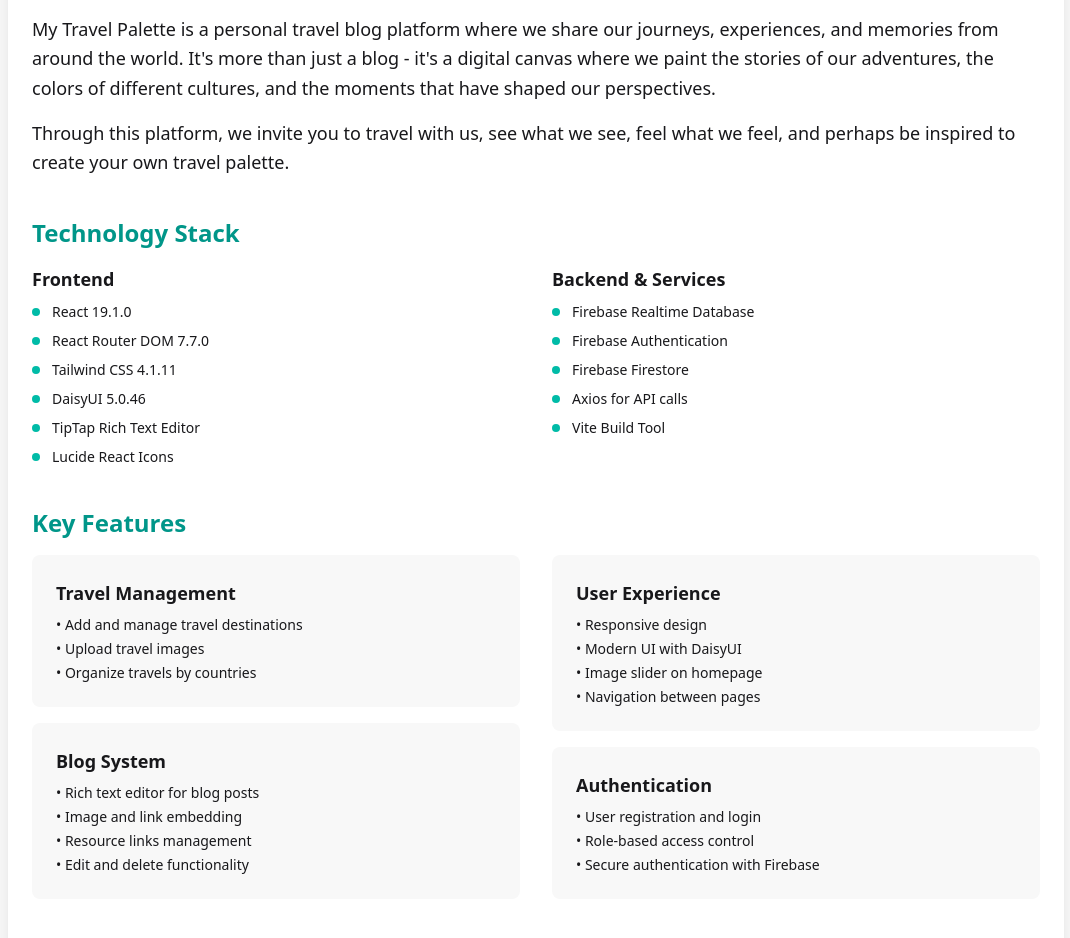
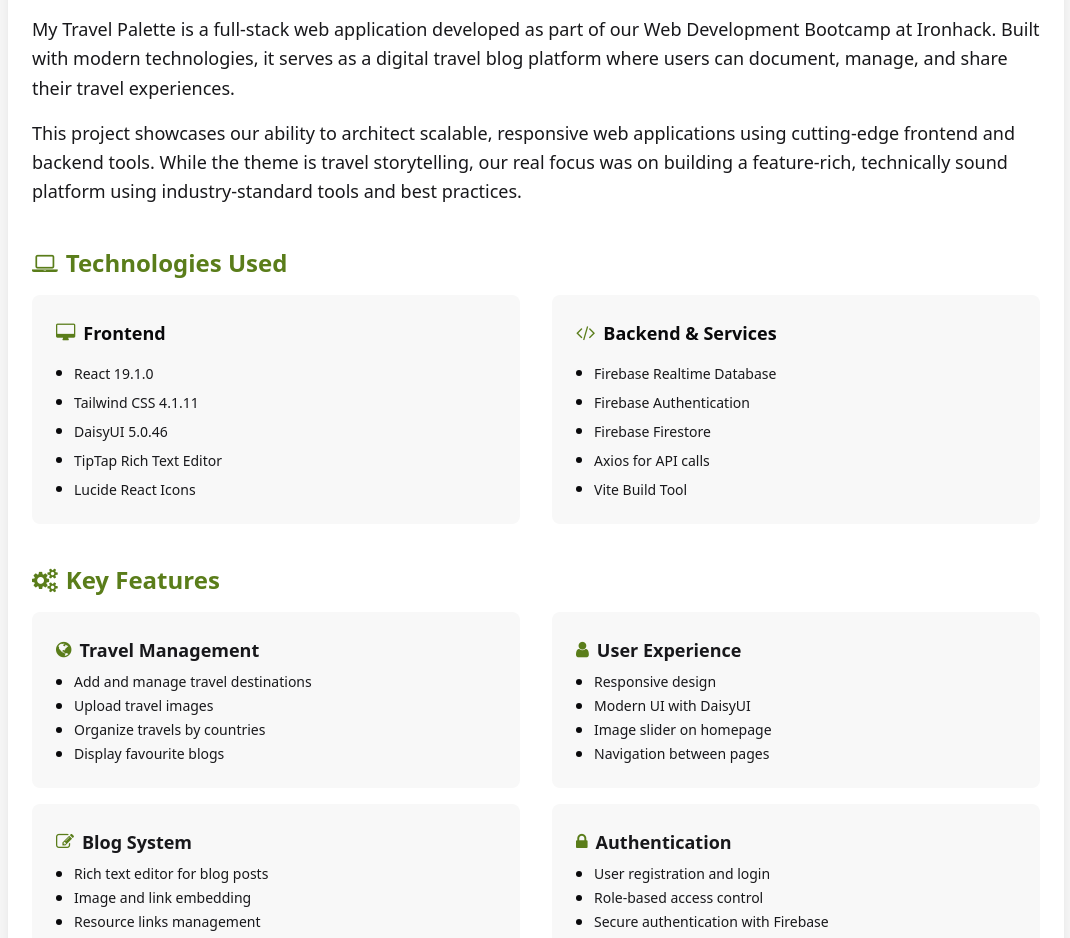
Before and after one commit to my-travel-palette/my-travel-palette, a React (Vite) app: page /about-me in a window 1280 px wide. Shown: the part 432-1370 px from the top of the page, without its empty margins (104-1174 px from the left). Built offline with nearby package versions, Linux system fonts and the light colour scheme; no server answers.

Commit message:
fix: udate About Us page

```diff
--- a/src/pages/AboutUsPage.jsx
+++ b/src/pages/AboutUsPage.jsx
@@ -6,13 +6,13 @@
       <div className="container mx-auto px-4 sm:px-6 lg:px-12 max-w-6xl">
         <div className="card bg-base-100 shadow-xl">
           <div className="card-body">
-            <h1 className="text-4xl font-bold text-center mb-8 text-teal-700">
+            <h1 className="text-4xl font-bold text-center mb-8 text-[#5a7d1a]">
               About Us
             </h1>
 
             {/* Project Team */}
             <div className="mb-8">
-              <h2 className="text-2xl font-semibold mb-4 text-teal-600">
+              <h2 className="text-2xl font-semibold mb-4 text-[#5a7d1a]">
                 Project Team
               </h2>
               <div className="grid grid-cols-1 md:grid-cols-2 gap-6">
@@ -37,113 +37,60 @@
 
             {/* Project Description */}
             <div className="mb-8">
-              <h2 className="text-2xl font-semibold mb-4 text-teal-600">
+              <h2 className="text-2xl font-semibold mb-4 text-[#5a7d1a]">
                 About My Travel Palette
               </h2>
               <p className="text-lg leading-relaxed mb-4">
-                My Travel Palette is a personal travel blog platform where we
-                share our journeys, experiences, and memories from around the
-                world. It's more than just a blog - it's a digital canvas where
-                we paint the stories of our adventures, the colors of different
-                cultures, and the moments that have shaped our perspectives.
+                My Travel Palette is a full-stack web application developed as
+                part of our Web Development Bootcamp at Ironhack. Built with
+                modern technologies, it serves as a digital travel blog platform
+                where users can document, manage, and share their travel
+                experiences.
               </p>
               <p className="text-lg leading-relaxed">
-                Through this platform, we invite you to travel with us, see what
-                we see, feel what we feel, and perhaps be inspired to create
-                your own travel palette.
+                This project showcases our ability to architect scalable,
+                responsive web applications using cutting-edge frontend and
+                backend tools. While the theme is travel storytelling, our real
+                focus was on building a feature-rich, technically sound platform
+                using industry-standard tools and best practices.
               </p>
             </div>
 
             {/* Tech Stack */}
             <div className="mb-8">
-              <h2 className="text-2xl font-semibold mb-4 text-teal-600">
-                Technology Stack
-              </h2>
-              <div className="grid grid-cols-1 lg:grid-cols-2 gap-8">
-                <div>
-                  <h3 className="text-lg font-semibold mb-2">Frontend</h3>
-                  <ul className="space-y-2">
-                    <li className="flex items-center">
-                      <span className="w-2 h-2 bg-teal-500 rounded-full mr-3"></span>
-                      React 19.1.0
-                    </li>
-                    <li className="flex items-center">
-                      <span className="w-2 h-2 bg-teal-500 rounded-full mr-3"></span>
-                      React Router DOM 7.7.0
-                    </li>
-                    <li className="flex items-center">
-                      <span className="w-2 h-2 bg-teal-500 rounded-full mr-3"></span>
-                      Tailwind CSS 4.1.11
-                    </li>
-                    <li className="flex items-center">
-                      <span className="w-2 h-2 bg-teal-500 rounded-full mr-3"></span>
-                      DaisyUI 5.0.46
-                    </li>
-                    <li className="flex items-center">
-                      <span className="w-2 h-2 bg-teal-500 rounded-full mr-3"></span>
-                      TipTap Rich Text Editor
-                    </li>
-                    <li className="flex items-center">
-                      <span className="w-2 h-2 bg-teal-500 rounded-full mr-3"></span>
-                      Lucide React Icons
-                    </li>
-                  </ul>
-                </div>
-                <div>
-                  <h3 className="text-lg font-semibold mb-2">
-                    Backend & Services
-                  </h3>
-                  <ul className="space-y-2">
-                    <li className="flex items-center">
-                      <span className="w-2 h-2 bg-teal-500 rounded-full mr-3"></span>
-                      Firebase Realtime Database
-                    </li>
-                    <li className="flex items-center">
-                      <span className="w-2 h-2 bg-teal-500 rounded-full mr-3"></span>
-                      Firebase Authentication
-                    </li>
-                    <li className="flex items-center">
-                      <span className="w-2 h-2 bg-teal-500 rounded-full mr-3"></span>
-                      Firebase Firestore
-                    </li>
-                    <li className="flex items-center">
-                      <span className="w-2 h-2 bg-teal-500 rounded-full mr-3"></span>
-                      Axios for API calls
-                    </li>
-                    <li className="flex items-center">
-                      <span className="w-2 h-2 bg-teal-500 rounded-full mr-3"></span>
-                      Vite Build Tool
-                    </li>
-                  </ul>
-                </div>
-              </div>
-            </div>
-
-            {/* Features */}
-            <div className="mb-8">
-              <h2 className="text-2xl font-semibold mb-4 text-teal-600">
-                Key Features
+              <h2 className="text-xl md:text-2xl font-semibold mb-4 text-[#5a7d1a] flex items-center gap-2">
+                <i className="fa fa-laptop text-base md:text-xl"></i>
+                Technologies Used
               </h2>
               <div className="grid grid-cols-1 lg:grid-cols-2 gap-8">
                 <div className="space-y-4">
                   <div className="card bg-base-200">
                     <div className="card-body">
-                      <h3 className="card-title text-lg">Travel Management</h3>
-                      <ul className="text-sm space-y-1">
-                        <li>• Add and manage travel destinations</li>
-                        <li>• Upload travel images</li>
-                        <li>• Organize travels by countries</li>
-                      </ul>
-                    </div>
-                  </div>
-                  <div className="card bg-base-200">
-                    <div className="card-body">
-                      <h3 className="card-title text-lg">Blog System</h3>
-                      <ul className="text-sm space-y-1">
-                        <li>• Rich text editor for blog posts</li>
-                        <li>• Image and link embedding</li>
-                        <li>• Resource links management</li>
-                        <li>• Edit and delete functionality</li>
+                      <h3 className="text-lg font-semibold mb-2 flex items-center gap-2 text-neutral">
+                        <i className="fa fa-desktop text-base md:text-lg text-[#5a7d1a]"></i>
+                        Frontend
+                      </h3>
+                      <ul className="space-y-2">
+                        <li className="flex items-center">
+                          <span className="w-1.5 h-1.5 bg-neutral rounded-full mr-3"></span>
+                          React 19.1.0
+                        </li>
+                        <li className="flex items-center">
+                          <span className="w-1.5 h-1.5 bg-neutral rounded-full mr-3"></span>
+                          Tailwind CSS 4.1.11
+                        </li>
+                        <li className="flex items-center">
+                          <span className="w-1.5 h-1.5 bg-neutral rounded-full mr-3"></span>
+                          DaisyUI 5.0.46
+                        </li>
+                        <li className="flex items-center">
+                          <span className="w-1.5 h-1.5 bg-neutral rounded-full mr-3"></span>
+                          TipTap Rich Text Editor
+                        </li>
+                        <li className="flex items-center">
+                          <span className="w-1.5 h-1.5 bg-neutral rounded-full mr-3"></span>
+                          Lucide React Icons
+                        </li>
                       </ul>
                     </div>
                   </div>
@@ -151,22 +98,146 @@
                 <div className="space-y-4">
                   <div className="card bg-base-200">
                     <div className="card-body">
-                      <h3 className="card-title text-lg">User Experience</h3>
+                      <h3 className="text-lg font-semibold mb-2 flex items-center gap-2 text-neutral">
+                        <i className="fa fa-code text-base md:text-lg text-[#5a7d1a]"></i>
+                        Backend & Services
+                      </h3>
+                      <ul className="space-y-2">
+                        <li className="flex items-center">
+                          <span className="w-1.5 h-1.5 bg-neutral rounded-full mr-3"></span>
+                          Firebase Realtime Database
+                        </li>
+                        <li className="flex items-center">
+                          <span className="w-1.5 h-1.5 bg-neutral rounded-full mr-3"></span>
+                          Firebase Authentication
+                        </li>
+                        <li className="flex items-center">
+                          <span className="w-1.5 h-1.5 bg-neutral rounded-full mr-3"></span>
+                          Firebase Firestore
+                        </li>
+                        <li className="flex items-center">
+                          <span className="w-1.5 h-1.5 bg-neutral rounded-full mr-3"></span>
+                          Axios for API calls
+                        </li>
+                        <li className="flex items-center">
+                          <span className="w-1.5 h-1.5 bg-neutral rounded-full mr-3"></span>
+                          Vite Build Tool
+                        </li>
+                      </ul>
+                    </div>
+                  </div>
+                </div>
+              </div>
+            </div>
+
+            {/* Features */}
+            <div className="mb-8">
+              <h2 className="text-xl md:text-2xl font-semibold mb-4 text-[#5a7d1a] flex items-center gap-2">
+                <i className="fa fa-cogs text-base md:text-xl"></i>
+                Key Features
+              </h2>
+
+              <div className="grid grid-cols-1 lg:grid-cols-2 gap-8">
+                <div className="space-y-4">
+                  <div className="card bg-base-200">
+                    <div className="card-body">
+                      <h3 className="card-title text-lg flex items-center gap-2">
+                        <i className="fa fa-globe text-base md:text-lg text-[#5a7d1a]"></i>
+                        Travel Management
+                      </h3>
                       <ul className="text-sm space-y-1">
-                        <li>• Responsive design</li>
-                        <li>• Modern UI with DaisyUI</li>
-                        <li>• Image slider on homepage</li>
-                        <li>• Navigation between pages</li>
+                        <li className="flex items-center">
+                          <span className="w-1.5 h-1.5 bg-neutral rounded-full mr-3"></span>
+                          Add and manage travel destinations
+                        </li>
+                        <li className="flex items-center">
+                          <span className="w-1.5 h-1.5 bg-neutral rounded-full mr-3"></span>{" "}
+                          Upload travel images
+                        </li>
+                        <li className="flex items-center">
+                          <span className="w-1.5 h-1.5 bg-neutral rounded-full mr-3"></span>{" "}
+                          Organize travels by countries
+                        </li>
+                        <li className="flex items-center">
+                          <span className="w-1.5 h-1.5 bg-neutral rounded-full mr-3"></span>{" "}
+                          Display favourite blogs
+                        </li>
                       </ul>
                     </div>
                   </div>
                   <div className="card bg-base-200">
                     <div className="card-body">
-                      <h3 className="card-title text-lg">Authentication</h3>
+                      <h3 className="card-title text-lg flex items-center gap-2">
+                        <i className="fa fa-pencil-square-o text-base md:text-lg text-[#5a7d1a]"></i>
+                        Blog System
+                      </h3>
                       <ul className="text-sm space-y-1">
-                        <li>• User registration and login</li>
-                        <li>• Role-based access control</li>
-                        <li>• Secure authentication with Firebase</li>
+                        <li className="flex items-center">
+                          <span className="w-1.5 h-1.5 bg-neutral rounded-full mr-3"></span>{" "}
+                          Rich text editor for blog posts
+                        </li>
+                        <li className="flex items-center">
+                          <span className="w-1.5 h-1.5 bg-neutral rounded-full mr-3"></span>{" "}
+                          Image and link embedding
+                        </li>
+                        <li className="flex items-center">
+                          <span className="w-1.5 h-1.5 bg-neutral rounded-full mr-3"></span>{" "}
+                          Resource links management
+                        </li>
+                        <li className="flex items-center">
+                          <span className="w-1.5 h-1.5 bg-neutral rounded-full mr-3"></span>{" "}
+                          Edit and delete functionality
+                        </li>
+                      </ul>
+                    </div>
+                  </div>
+                </div>
+                <div className="space-y-4">
+                  <div className="card bg-base-200">
+                    <div className="card-body">
+                      <h3 className="card-title text-lg flex items-center gap-2">
+                        <i className="fa fa-user text-base md:text-lg text-[#5a7d1a]"></i>
+                        User Experience
+                      </h3>
+                      <ul className="text-sm space-y-1">
+                        <li className="flex items-center">
+                          <span className="w-1.5 h-1.5 bg-neutral rounded-full mr-3"></span>{" "}
+                          Responsive design
+                        </li>
+                        <li className="flex items-center">
+                          <span className="w-1.5 h-1.5 bg-neutral rounded-full mr-3"></span>{" "}
+                          Modern UI with DaisyUI
+                        </li>
+                        <li className="flex items-center">
+                          <span className="w-1.5 h-1.5 bg-neutral rounded-full mr-3"></span>{" "}
+                          Image slider on homepage
+                        </li>
+                        <li className="flex items-center">
+                          <span className="w-1.5 h-1.5 bg-neutral rounded-full mr-3"></span>{" "}
+                          Navigation between pages
+                        </li>
+                      </ul>
+                    </div>
+                  </div>
+                  <div className="card bg-base-200">
+                    <div className="card-body">
+                      <h3 className="card-title text-lg flex items-center gap-2">
+                        <i className="fa fa-lock text-base md:text-lg text-[#5a7d1a]"></i>
+                        Authentication
+                      </h3>
+                      <ul className="text-sm space-y-1">
+                        <li className="flex items-center">
+                          <span className="w-1.5 h-1.5 bg-neutral rounded-full mr-3"></span>{" "}
+                          User registration and login
+                        </li>
+                        <li className="flex items-center">
+                          <span className="w-1.5 h-1.5 bg-neutral rounded-full mr-3"></span>{" "}
+                          Role-based access control
+                        </li>
+                        <li className="flex items-center">
+                          <span className="w-1.5 h-1.5 bg-neutral rounded-full mr-3"></span>{" "}
+                          Secure authentication with Firebase
+                        </li>
                       </ul>
                     </div>
                   </div>
@@ -176,7 +247,8 @@
 
             {/* Project Goals */}
             <div className="mb-8">
-              <h2 className="text-2xl font-semibold mb-4 text-teal-600">
+              <h2 className="text-xl md:text-2xl font-semibold mb-4 text-[#5a7d1a] flex items-center gap-2">
+                <i className="fa fa-bullseye text-base md:text-xl"></i>
                 Project Goals
               </h2>
               <div className="bg-base-200 p-6 rounded-lg">
```
